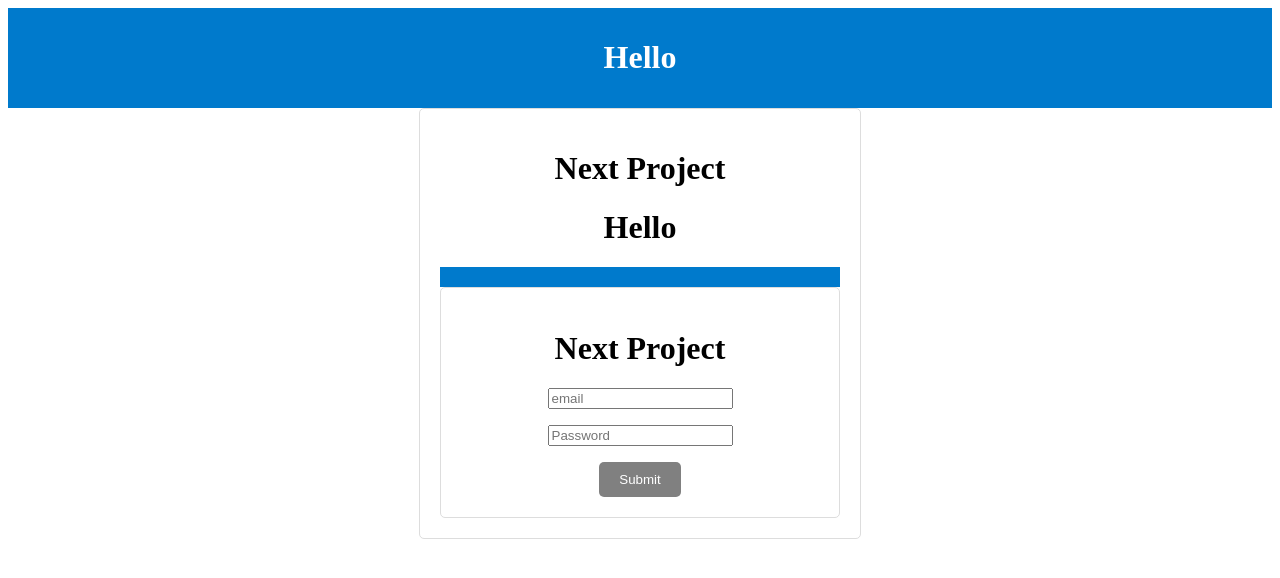
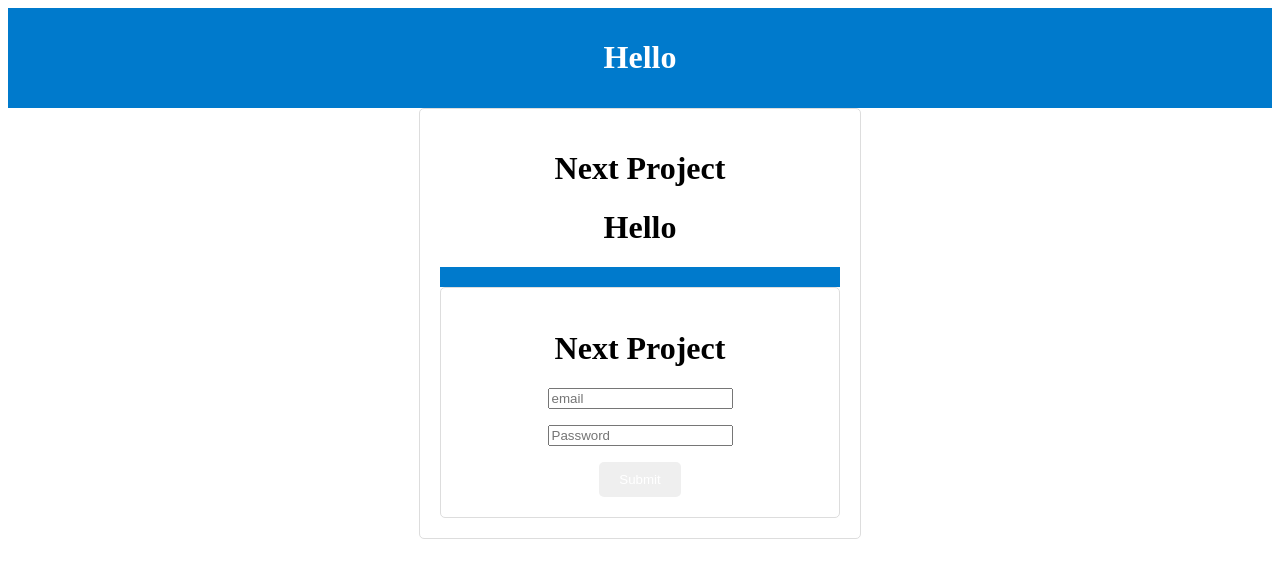
Before and after one commit to nikosajadi/Next-App, a Next.js app: page / in a window 1280 px wide. Shown: the top 578 px of the page. Built offline with nearby package versions, Linux system fonts and the light colour scheme.

Commit message:
[Update] completed them style

```diff
--- a/src/configs/theme.ts
+++ b/src/configs/theme.ts
@@ -1,11 +1,61 @@
 const theme = {
-  primary: 'blue',
-  secondary: 'gray',
+  colors: {
+    primary: '#2980b9',
+    secondary: '#f39c12',
+    tertiary: '#e74c3c',
+    linkPrimary: '#2c3e50',
+    linkSecondary: '#f1c40f',
+    white: '#ffffff',
+    backgroundColorDefault: '#ffffff',
+    backgroundColorPrimary: '#ecf0f1',
+    backgroundColorSecondary: '#2c3e50',
+  },
   typography: {
+    paragraph: {
+      fontSize: 1,
+      lineHeight: 1.6,
+      fontWeight: 300,
+    },
     h1: {
-      fontSize: 30,
+      fontSize: 1.802,
+      lineHeight: 1.6,
+      fontWeight: 500,
+    },
+    h2: {
+      fontSize: 1.602,
+      lineHeight: 1.6,
+      fontWeight: 500,
+    },
+    h3: {
+      fontSize: 1.424,
+      lineHeight: 1.6,
+      fontWeight: 500,
+    },
+    h4: {
+      fontSize: 1.266,
+      lineHeight: 1.6,
+      fontWeight: 500,
+    },
+    h5: {
+      fontSize: 1.125,
+      lineHeight: 1.6,
+      fontWeight: 500,
+    },
+    small: {
+      fontSize: 0.889,
+      lineHeight: 1.6,
+      fontWeight: 100,
     },
   },
-};
+  spaces: ['0px', '2px', '4px', '8px', '16px', '32px'],
+  borderRadius: ['0px', '4px'],
+  border: ['0px', '2px', '4px'],
+  borderColor: {
+    light: '#bdc3c7',
+  },
+  boxShadow: {
+    light: '0 4px 16px rgba(0, 1, 31, 0.2)',
+  },
+}
 
-export default theme;
+export default theme
```
